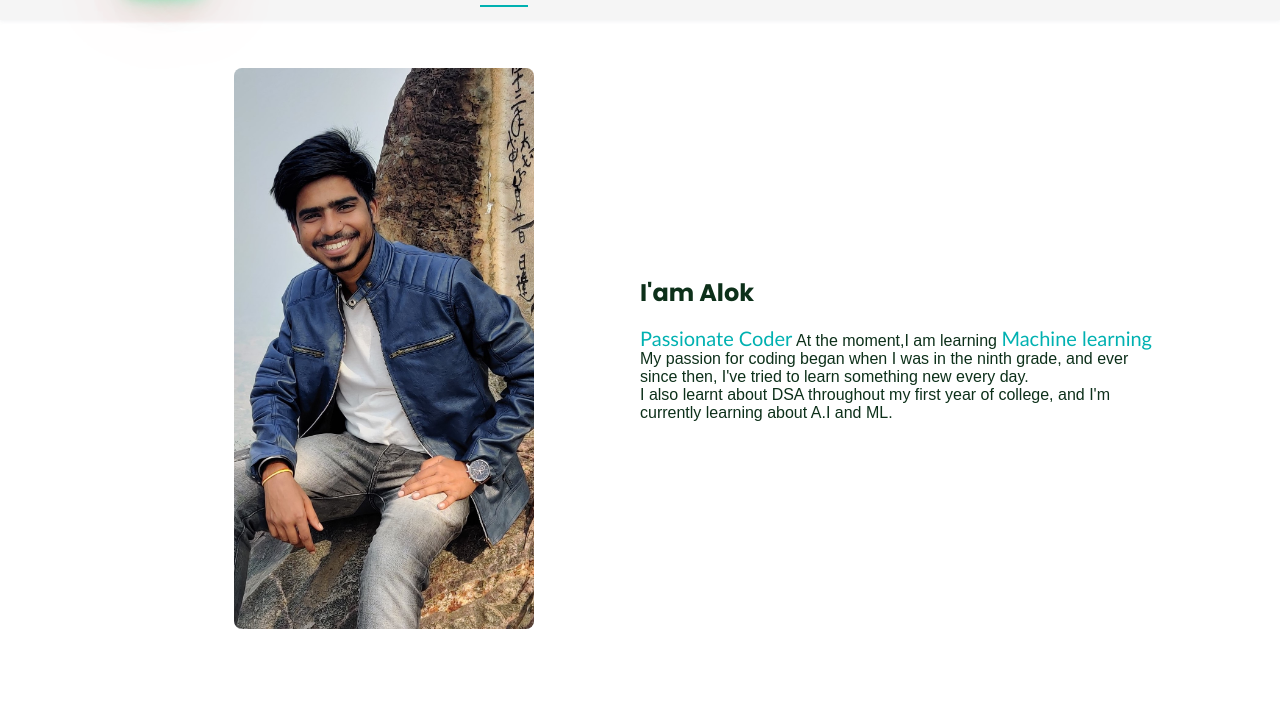
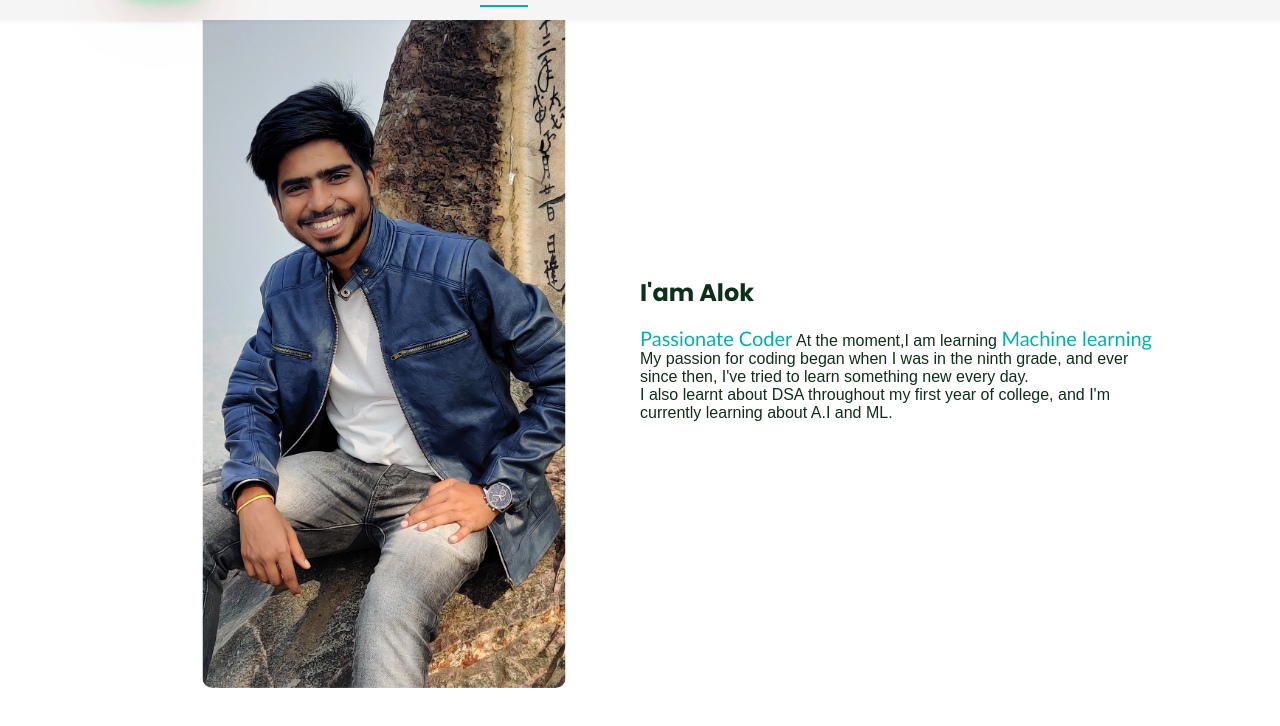
Before and after one commit to AlokPng/Portfolio, a plain HTML site: page index.html in a window 1280 px wide. In both pictures the pointer is over the picture 384 px from the left and 1059 px from the top of the page. Shown: the part 711-1437 px from the top of the page. Drawn offline with nearby package versions, Linux system fonts and the light colour scheme.

Commit message:
Update styles.css

```diff
--- a/assets/css/styles.css
+++ b/assets/css/styles.css
@@ -48,7 +48,17 @@
 
 
 
+.about__img img {
+  transition: 1s;
+}
 
+.about__img img:hover {
+  transform: scale(1.1);
+}
+
+.about__img:hover {
+  transform: scale(1.1);
+}
 
 
 @media screen and (min-width: 968px) {
```
